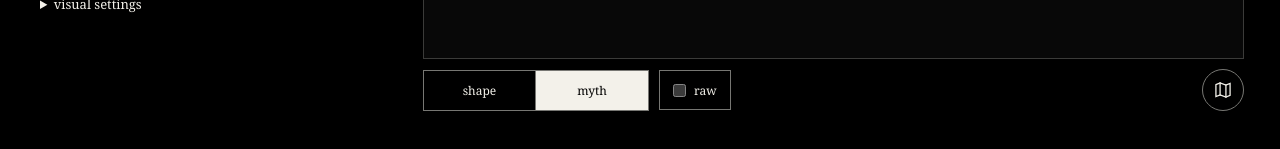
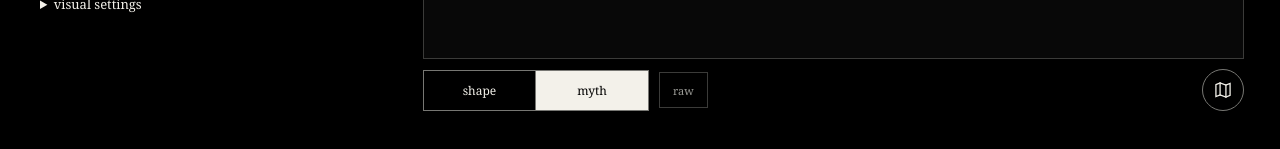
Before and after one commit to costlysignalling/generativemyth, a Next.js app: page / in a window 1280 px wide. Both pictures are taken after a click on the tab "myth". Shown: the part 603-752 px from the top of the page. Built offline with nearby package versions, Linux system fonts and the light colour scheme.

Commit message:
Unify output mode controls

```diff
--- a/app/GenerativeMyth.tsx
+++ b/app/GenerativeMyth.tsx
@@ -730,20 +730,20 @@ export default function GenerativeMyth() {
                 </button>
               </div>
               {tab === "myth" && (
-                <label className="raw-toggle">
-                  <input
-                    checked={raw}
-                    onChange={(event) => setRaw(event.target.checked)}
-                    type="checkbox"
-                  />
-                  <span>raw</span>
-                </label>
+                <button
+                  aria-pressed={raw}
+                  className={`mode-option-button${raw ? " active" : ""}`}
+                  onClick={() => setRaw((value) => !value)}
+                  type="button"
+                >
+                  raw
+                </button>
               )}
               {tab === "visual" && (
                 <div className="render-options">
                   <button
                     aria-pressed={simplify}
-                    className={simplify ? "active" : ""}
+                    className={`mode-option-button${simplify ? " active" : ""}`}
                     onClick={() => setSimplify((value) => !value)}
                     type="button"
                   >
@@ -752,7 +752,7 @@ export default function GenerativeMyth() {
                   {(renderResult.truncated || riskMode) && (
                     <button
                       aria-pressed={riskMode}
-                      className={riskMode ? "active" : ""}
+                      className={`mode-option-button${riskMode ? " active" : ""}`}
                       onClick={() => setRiskMode((value) => !value)}
                       type="button"
                     >
--- a/app/globals.css
+++ b/app/globals.css
@@ -377,32 +377,14 @@ input[type="range"]::-moz-range-thumb {
   padding: 11px 17px;
 }
 
-.raw-toggle {
-  display: inline-flex;
-  align-items: center;
-  gap: 8px;
-  min-height: 40px;
-  padding: 0 13px;
-  border: 1px solid var(--line-bright);
-  cursor: pointer;
-  font-size: 12px;
-}
-
-.raw-toggle input {
-  width: 13px;
-  height: 13px;
-  margin: 0;
-  accent-color: var(--white);
-}
-
 .render-options {
   display: inline-flex;
   gap: 6px;
 }
 
-.render-options button {
-  min-height: 34px;
-  padding: 6px 10px;
+.mode-option-button {
+  height: 36px;
+  padding: 0 13px;
   border: 1px solid var(--line);
   border-radius: 0;
   color: var(--muted);
@@ -411,8 +393,8 @@ input[type="range"]::-moz-range-thumb {
   font-size: 11px;
 }
 
-.render-options button:hover,
-.render-options button.active {
+.mode-option-button:hover,
+.mode-option-button.active {
   border-color: var(--white);
   color: var(--black);
   background: var(--white);
```
Also changed, not shown: 1 other file (tests, documents, lock files or other folders).
